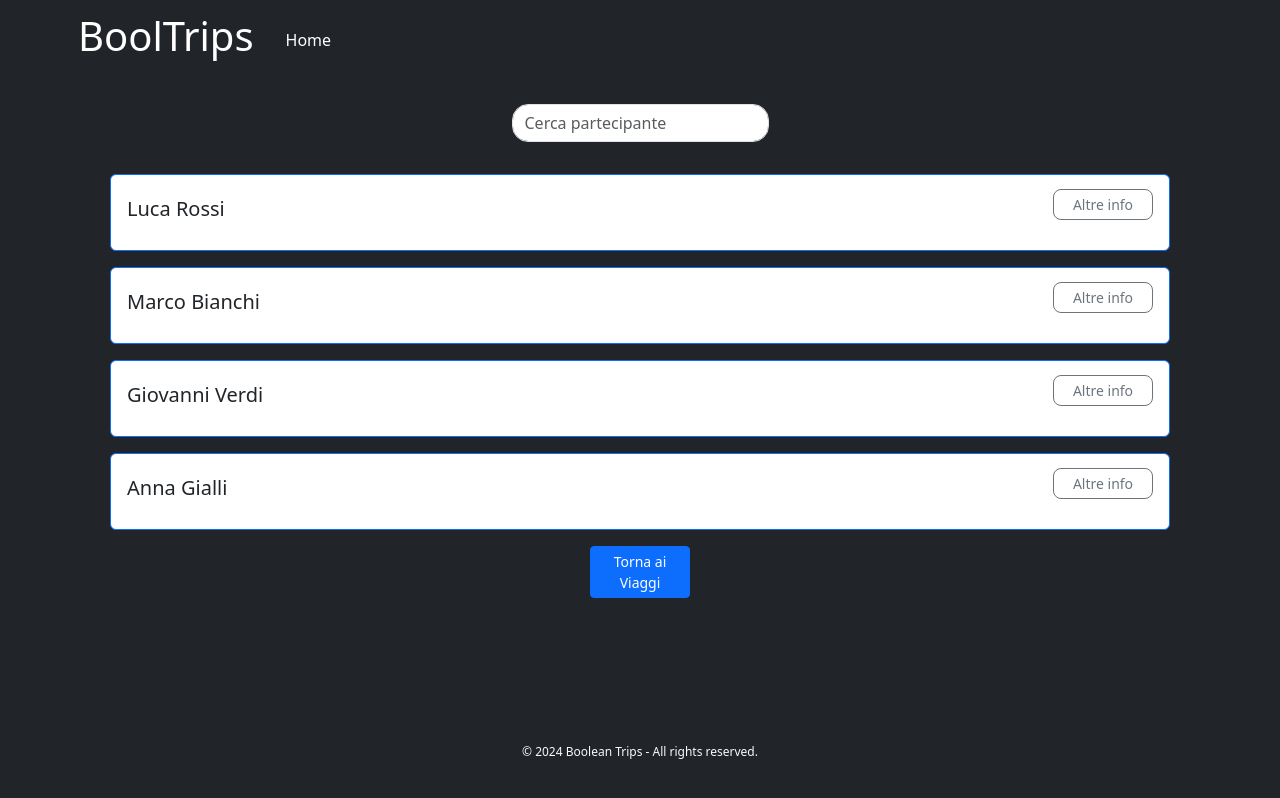
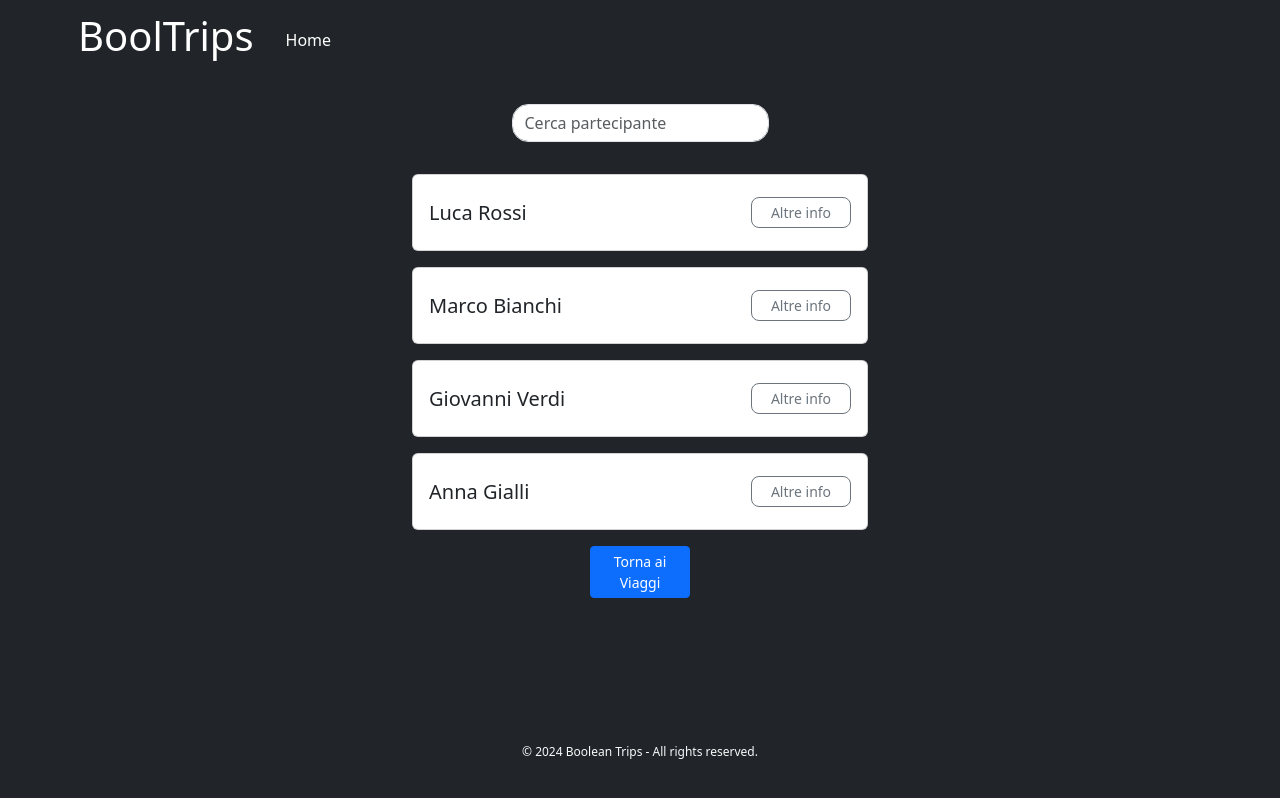
Before and after one commit to massimopallera/goloso-progetto-incredibile, a React (Vite) app: page /trips/V001 in a window 1280 px wide. Built offline with nearby package versions, Linux system fonts and the light colour scheme.

Commit message:
add custum container

```diff
--- a/src/App.css
+++ b/src/App.css
@@ -65,3 +65,8 @@
     padding-bottom: 0;
   }
 }
+
+.container-custum {
+  width: 40%;
+  margin: auto;
+}
--- a/src/pages/SingleTrip.jsx
+++ b/src/pages/SingleTrip.jsx
@@ -64,8 +64,6 @@ export default function SingleTrip() {
                     </form>
                 </div>
 
-
-
             </div>
 
             {/* overlay */}
@@ -74,23 +72,23 @@ export default function SingleTrip() {
             </div>
 
             {/* clients */}
-            <div className="container">
-                <div className="row row-cols-1 gap-3 justify-content-center m-3 ">
+            <div className="container-custum">
+                <div className="row row-cols-1 gap-3 justify-content-center m-3">
 
                     {filteredPartecipant.map(visitatore => (
                         <div className="col" key={visitatore.id}>
-                            <div className="card border-primary">
+                            <div className="card">
                                 <div
-                                    className="card-body d-flex align-items-center justify-content-between"
-                                    style={{ height: '75px', verticalAlign: 'middle' }}
+                                    className="card-body d-flex justify-content-between align-items-center"
+                                    style={{ minHeight: '75px' }}
                                 >
                                     <div>
-                                        <h5 className="card-title">{visitatore.nome} {visitatore.cognome}</h5>
+                                        <h5 className="card-title mb-0">{visitatore.nome} {visitatore.cognome}</h5>
                                     </div>
                                     <div>
                                         <button
                                             onClick={() => handleOverlay(visitatore.id)}
-                                            className="btn btn-outline-secondary btn-sm rounded-3 mb-3"
+                                            className="btn btn-outline-secondary btn-sm rounded-3"
                                         >
                                             Altre info
                                         </button>
@@ -103,6 +101,8 @@ export default function SingleTrip() {
 
                 </div>
             </div>
+
+            {/* back to home */}
             <div className="container d-flex justify-content-center">
                 <NavLink to='/'>
                     <button className="btn btn-primary btn-sm mb-4 ">Torna ai Viaggi</button>
```
